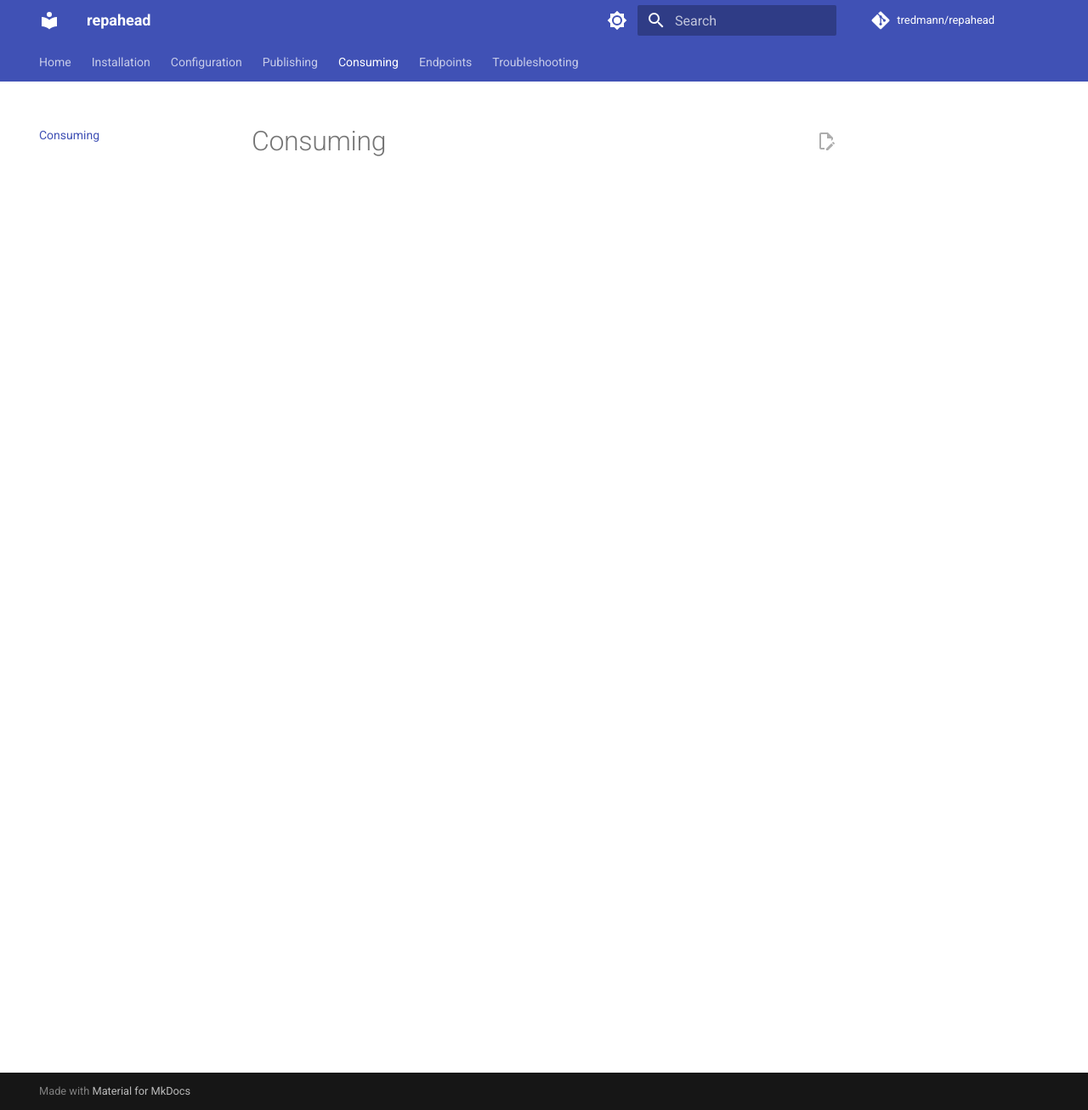
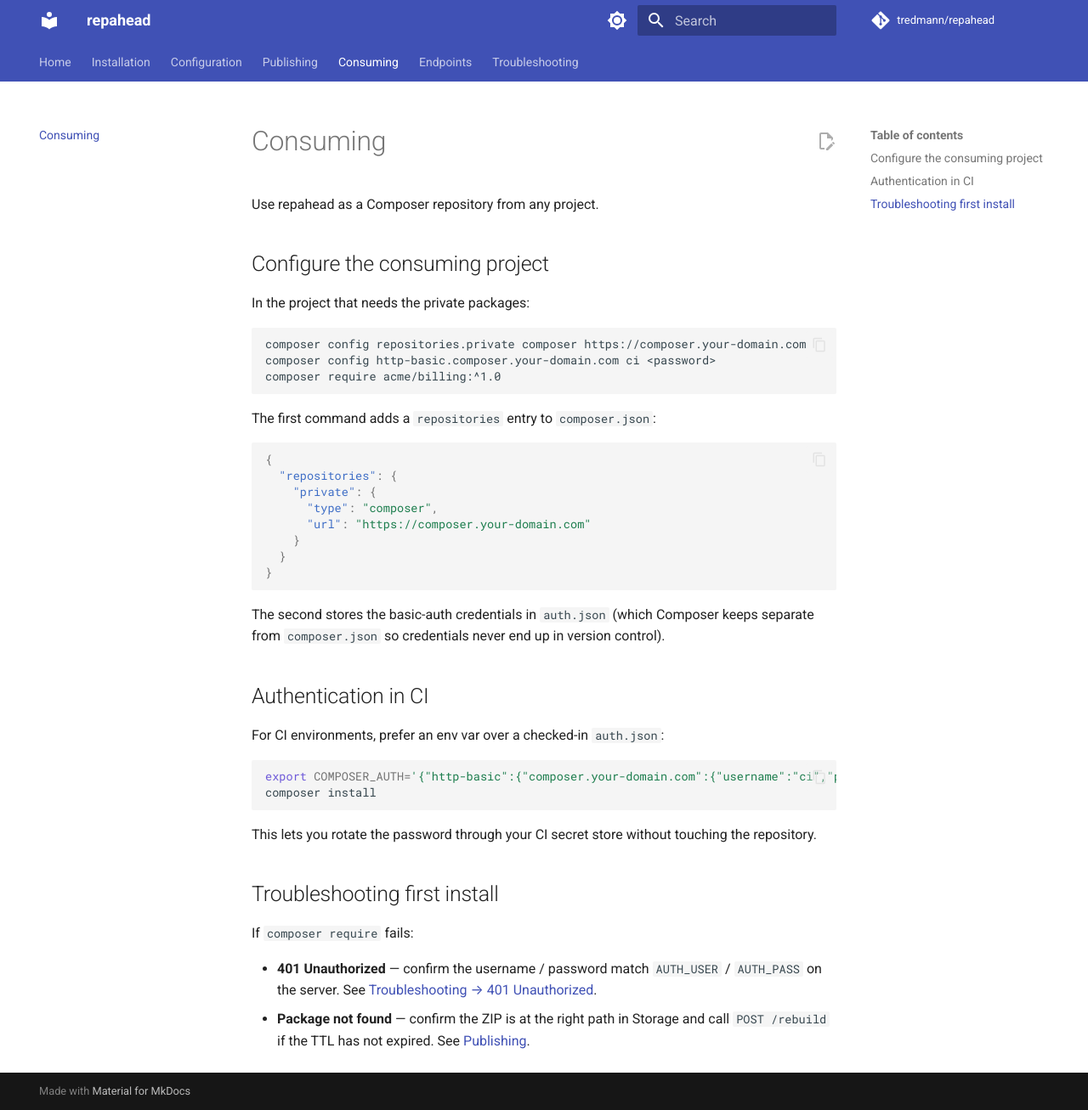
Before and after one commit to Jared87/repahead, an MkDocs documentation site: the page built from docs/consuming.md, in a window 1280 px wide and 1307 px high. Shown: the whole window at 85% size. Built offline with MkDocs 1.6.1 and Material for MkDocs 9.7.7, drawn with Linux system fonts in a browser that asks for light colours; comment, search, counter and statistics services are not loaded.

Commit message:
Write consumer setup guide

````diff
--- a/docs/consuming.md
+++ b/docs/consuming.md
@@ -1 +1,46 @@
 # Consuming
+
+Use repahead as a Composer repository from any project.
+
+## Configure the consuming project
+
+In the project that needs the private packages:
+
+```bash
+composer config repositories.private composer https://composer.your-domain.com
+composer config http-basic.composer.your-domain.com ci <password>
+composer require acme/billing:^1.0
+```
+
+The first command adds a `repositories` entry to `composer.json`:
+
+```json
+{
+  "repositories": {
+    "private": {
+      "type": "composer",
+      "url": "https://composer.your-domain.com"
+    }
+  }
+}
+```
+
+The second stores the basic-auth credentials in `auth.json` (which Composer keeps separate from `composer.json` so credentials never end up in version control).
+
+## Authentication in CI
+
+For CI environments, prefer an env var over a checked-in `auth.json`:
+
+```bash
+export COMPOSER_AUTH='{"http-basic":{"composer.your-domain.com":{"username":"ci","password":"'"$COMPOSER_PASS"'"}}}'
+composer install
+```
+
+This lets you rotate the password through your CI secret store without touching the repository.
+
+## Troubleshooting first install
+
+If `composer require` fails:
+
+- **401 Unauthorized** — confirm the username / password match `AUTH_USER` / `AUTH_PASS` on the server. See [Troubleshooting → 401 Unauthorized](troubleshooting.md#401-unauthorized).
+- **Package not found** — confirm the ZIP is at the right path in Storage and call `POST /rebuild` if the TTL has not expired. See [Publishing](publishing.md).
````
